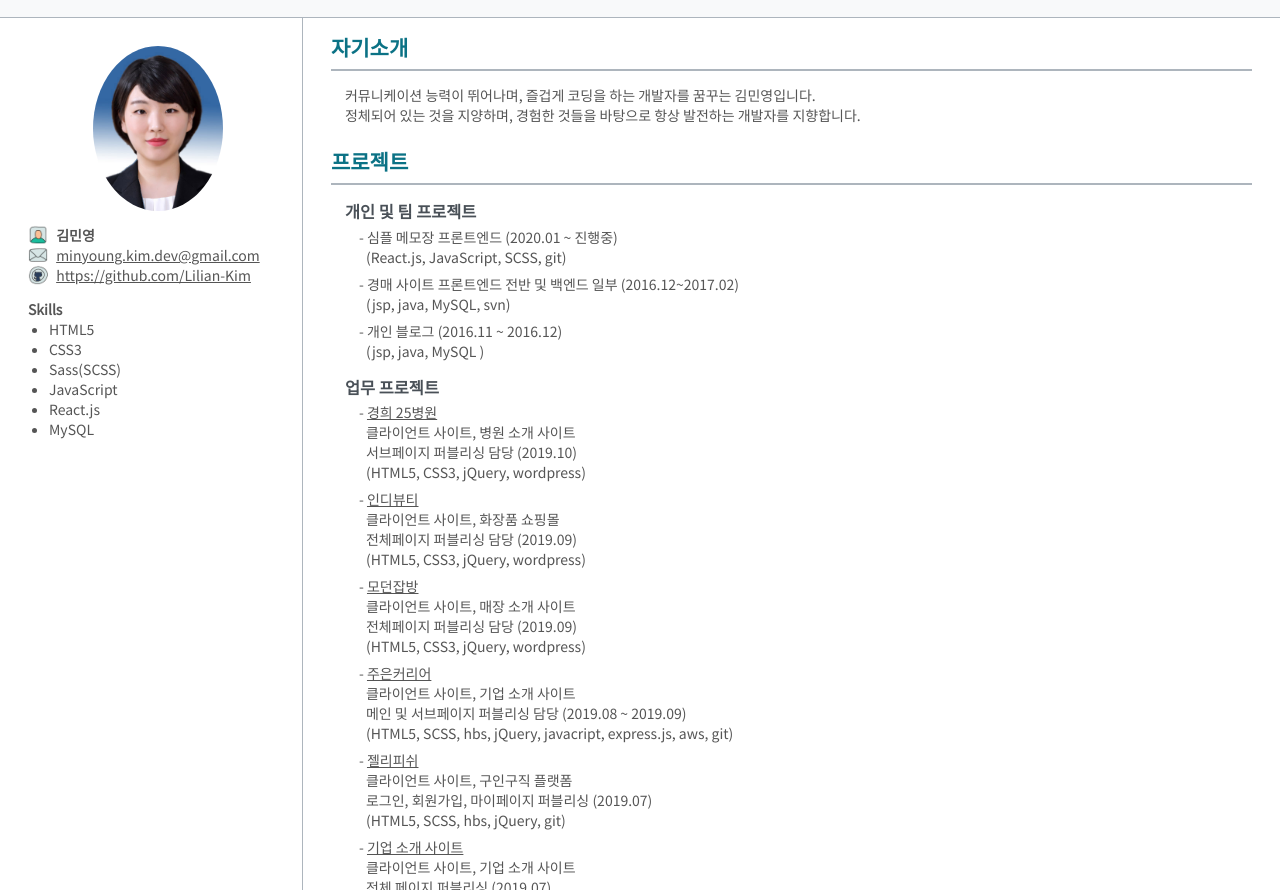
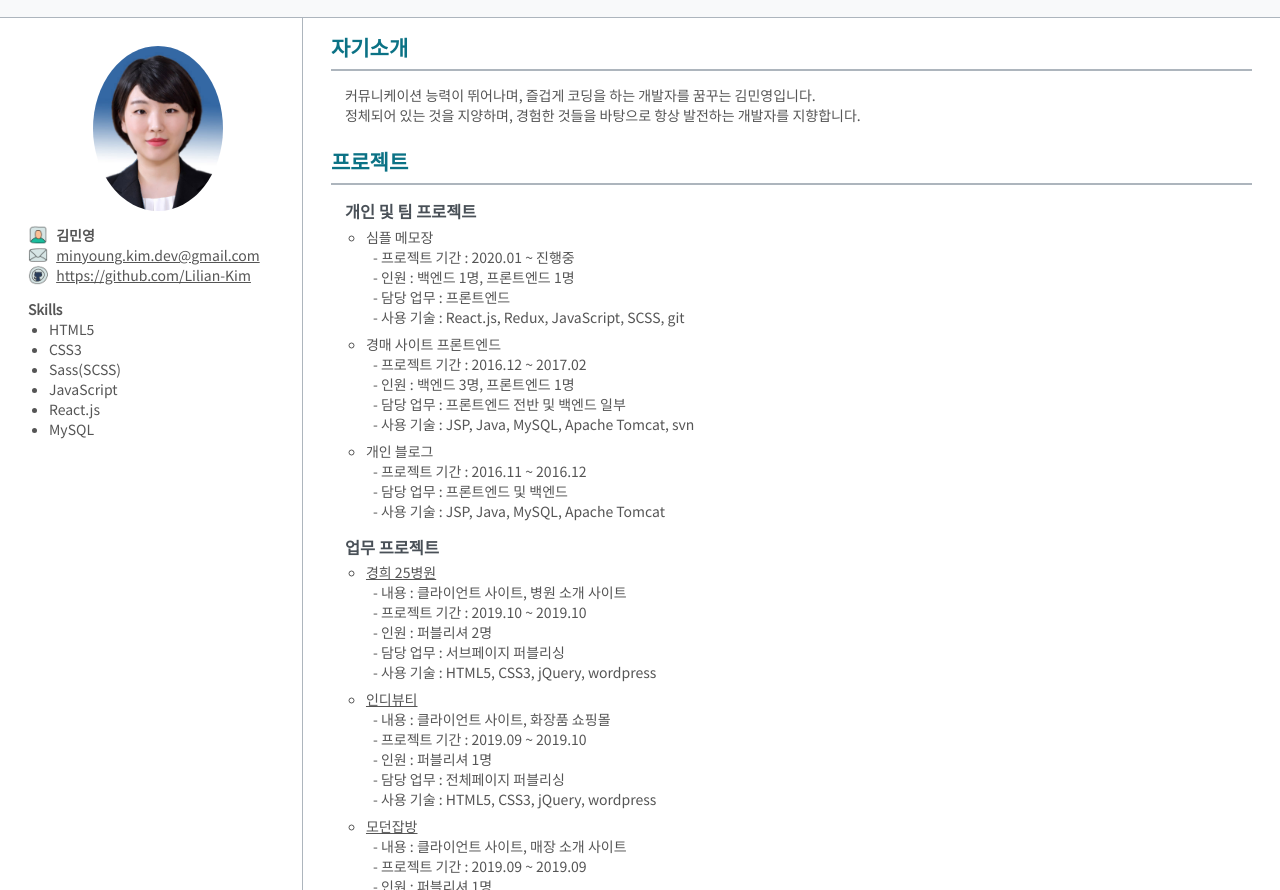
Before and after one commit to Lilian-Kim/resume, a plain HTML site: page index.html in a window 1280 px wide. Shown: the part 62-952 px from the top of the page. Drawn offline with Linux system fonts and the light colour scheme.

Commit message:
- 마크업 구조 및 텍스트 변경 - li 태그 css 수정

```diff
--- a/css/main.css
+++ b/css/main.css
@@ -127,8 +127,18 @@ main .right section>ul {
 }
 
 main .right section:nth-child(2) ul li {
-    display: block;
+    /* display: block; */
 }
+
+main .right section:nth-child(2) ul>li>ul {
+    /* list-style: inherit; */
+    padding-left:1.5rem;
+}
+
+main .right section:nth-child(2) ul>li>ul>li {
+    list-style-type: circle !important;
+}
+
 
 main .right section>ul>li+li {
     margin-top: 1rem;
@@ -139,7 +149,7 @@ main .right section>ul>li>ul {
 }
 
 main .right section>ul>li>ul>li::before {
-    content: '-'
+    /* content: '-' */
 }
 
 main .right section>ul>li>ul>li+li {
@@ -174,6 +184,8 @@ main .right h3{
     color: #495057;
     margin-bottom: 0.25rem;
 }
+
+main .right h4{}
 
 /* footer 시작 */
 footer {
--- a/index.html
+++ b/index.html
@@ -60,16 +60,30 @@
                             <h3>개인 및 팀 프로젝트</h3>
                             <ul>
                                 <li>
-                                    <h4>심플 메모장 프론트엔드 (2020.01 ~ 진행중)</h4>
-                                    <p>(React.js, JavaScript, SCSS, git)</p>
+                                    <h4>심플 메모장</h4>
+                                    <p>
+                                        - 프로젝트 기간 : 2020.01 ~ 진행중 <br />
+                                        - 인원 : 백엔드 1명, 프론트엔드 1명<br />
+                                        - 담당 업무 : 프론트엔드<br />
+                                        - 사용 기술 : React.js, Redux, JavaScript, SCSS, git
+                                    </p>
                                 </li>
                                 <li>
-                                    <h4>경매 사이트 프론트엔드 전반 및 백엔드 일부 (2016.12~2017.02)</h4>
-                                    <p>(jsp, java, MySQL, svn)</p>
+                                    <h4>경매 사이트 프론트엔드</h4>
+                                    <p>
+                                        - 프로젝트 기간 : 2016.12 ~ 2017.02<br />
+                                        - 인원 : 백엔드 3명, 프론트엔드 1명<br />
+                                        - 담당 업무 : 프론트엔드 전반 및 백엔드 일부<br />
+                                        - 사용 기술 : JSP, Java, MySQL, Apache Tomcat, svn
+                                    </p>
                                 </li>
                                 <li>
-                                    <h4>개인 블로그 (2016.11 ~ 2016.12)</h4>
-                                    <p>(jsp, java, MySQL )</p>
+                                    <h4>개인 블로그</h4>
+                                    <p>
+                                        - 프로젝트 기간 : 2016.11 ~ 2016.12<br />
+                                        - 담당 업무 : 프론트엔드 및 백엔드<br />
+                                        - 사용 기술 : JSP, Java, MySQL, Apache Tomcat
+                                    </p>
                                 </li>
                             </ul>
                         </li>
@@ -79,41 +93,54 @@
                                 <li>
                                     <h4><a href="http://kh-25.com/" target="_blank" rel="noopeneer">경희 25병원</a></h4>
                                     <p>
-                                        클라이언트 사이트, 병원 소개 사이트<br/>
-                                        서브페이지 퍼블리싱 담당 (2019.10)<br/>
-                                        (HTML5, CSS3, jQuery, wordpress)
+                                        - 내용 : 클라이언트 사이트, 병원 소개 사이트<br />
+                                        - 프로젝트 기간 : 2019.10 ~ 2019.10<br />
+                                        - 인원 : 퍼블리셔 2명 <br />
+                                        - 담당 업무 : 서브페이지 퍼블리싱<br />
+                                        - 사용 기술 : HTML5, CSS3, jQuery, wordpress
                                     </p>
                                 </li>
                                 <li>
-                                    <h4><a href="https://indibeauty.co.kr/" target="_blank" rel="noopeneer">인디뷰티</a></h4>
+                                    <h4><a href="https://indibeauty.co.kr/" target="_blank" rel="noopeneer">인디뷰티</a>
+                                    </h4>
                                     <p>
-                                        클라이언트 사이트, 화장품 쇼핑몰<br/>
-                                        전체페이지 퍼블리싱 담당 (2019.09)<br/>
-                                        (HTML5, CSS3, jQuery, wordpress)
+                                        - 내용 : 클라이언트 사이트, 화장품 쇼핑몰<br />
+                                        - 프로젝트 기간 : 2019.09 ~ 2019.10</br>
+                                        - 인원 : 퍼블리셔 1명 <br />
+                                        - 담당 업무 : 전체페이지 퍼블리싱<br />
+                                        - 사용 기술 : HTML5, CSS3, jQuery, wordpress
                                     </p>
                                 </li>
                                 <li>
-                                    <h4><a href="http://modernjobbang.com/" target="_blank" rel="noopeneer">모던잡방</a></h4>
+                                    <h4><a href="http://modernjobbang.com/" target="_blank" rel="noopeneer">모던잡방</a>
+                                    </h4>
                                     <p>
-                                        클라이언트 사이트, 매장 소개 사이트<br/>
-                                        전체페이지 퍼블리싱 담당 (2019.09)</br>
-                                        (HTML5, CSS3, jQuery, wordpress)
+                                        - 내용 : 클라이언트 사이트, 매장 소개 사이트<br />
+                                        - 프로젝트 기간 : 2019.09 ~ 2019.09</br>
+                                        - 인원 : 퍼블리셔 1명 <br />
+                                        - 담당 업무 : 전체페이지 퍼블리싱</br>
+                                        - 사용 기술 : HTML5, CSS3, jQuery, wordpress
                                     </p>
                                 </li>
                                 <li>
                                     <h4><a href="http://junecareer.com/" target="_blank" rel="noopeneer">주은커리어</a></h4>
                                     <p>
-                                        클라이언트 사이트, 기업 소개 사이트<br/>
-                                        메인 및 서브페이지 퍼블리싱 담당 (2019.08 ~ 2019.09)<br/>
-                                        (HTML5, SCSS, hbs, jQuery, javacript, express.js, aws, git)
+                                        - 내용 : 클라이언트 사이트, 기업 소개 사이트<br />
+                                        - 프로젝트 기간 : 2019.08 ~ 2019.09<br />
+                                        - 인원 : 백엔드 1명, 프론트엔드 1명, 퍼블리셔 1명<br />
+                                        - 담당 업무 : 메인 및 서브페이지 퍼블리싱<br />
+                                        - 사용 기술 : HTML5, SCSS, hbs, jQuery, javacript, express.js, aws, git
                                     </p>
                                 </li>
                                 <li>
-                                    <h4><a href="http://www.jellyfish-g.co.kr/" target="_blank" rel="noopeneer">젤리피쉬</a> </h4>
+                                    <h4><a href="http://www.jellyfish-g.co.kr/" target="_blank" rel="noopeneer">젤리피쉬</a>
+                                    </h4>
                                     <p>
-                                        클라이언트 사이트, 구인구직 플랫폼<br/>
-                                         로그인, 회원가입, 마이페이지 퍼블리싱 (2019.07)<br/>
-                                        (HTML5, SCSS, hbs, jQuery, git)
+                                        - 내용 : 클라이언트 사이트, 구인구직 플랫폼<br />
+                                        - 프로젝트 기간 : 2019.07 ~ 2019.08
+                                        - 인원 : 백엔드 1명, 프론트엔드 1명, 퍼블리셔 2명<br />
+                                        - 담당 업무 : 로그인, 회원가입, 마이페이지 퍼블리싱<br />
+                                        - 사용 기술 : HTML5, SCSS, hbs, jQuery, git
                                     </p>
                                 </li>
                                 <!-- <li>
@@ -123,9 +150,11 @@
                                 <li>
                                     <h4><a href="http://chiblock.kr/" target="_blank"> 기업 소개 사이트</a> </h4>
                                     <p>
-                                        클라이언트 사이트, 기업 소개 사이트<br/>
-                                        전체 페이지 퍼블리싱 (2019.07)<br/>
-                                        (HTML5, CSS3, jQuery, wordpress)
+                                        - 내용 : 클라이언트 사이트, 기업 소개 사이트<br />
+                                        - 프로젝트 기간 : 2019.07 ~ 2019.07
+                                        - 인원 : 퍼블리셔 1명<br />
+                                        - 담당 업무 : 전체 페이지 퍼블리싱<br />
+                                        - 사용 기술 : HTML5, CSS3, jQuery, wordpress
                                     </p>
                                 </li>
                             </ul>
```
